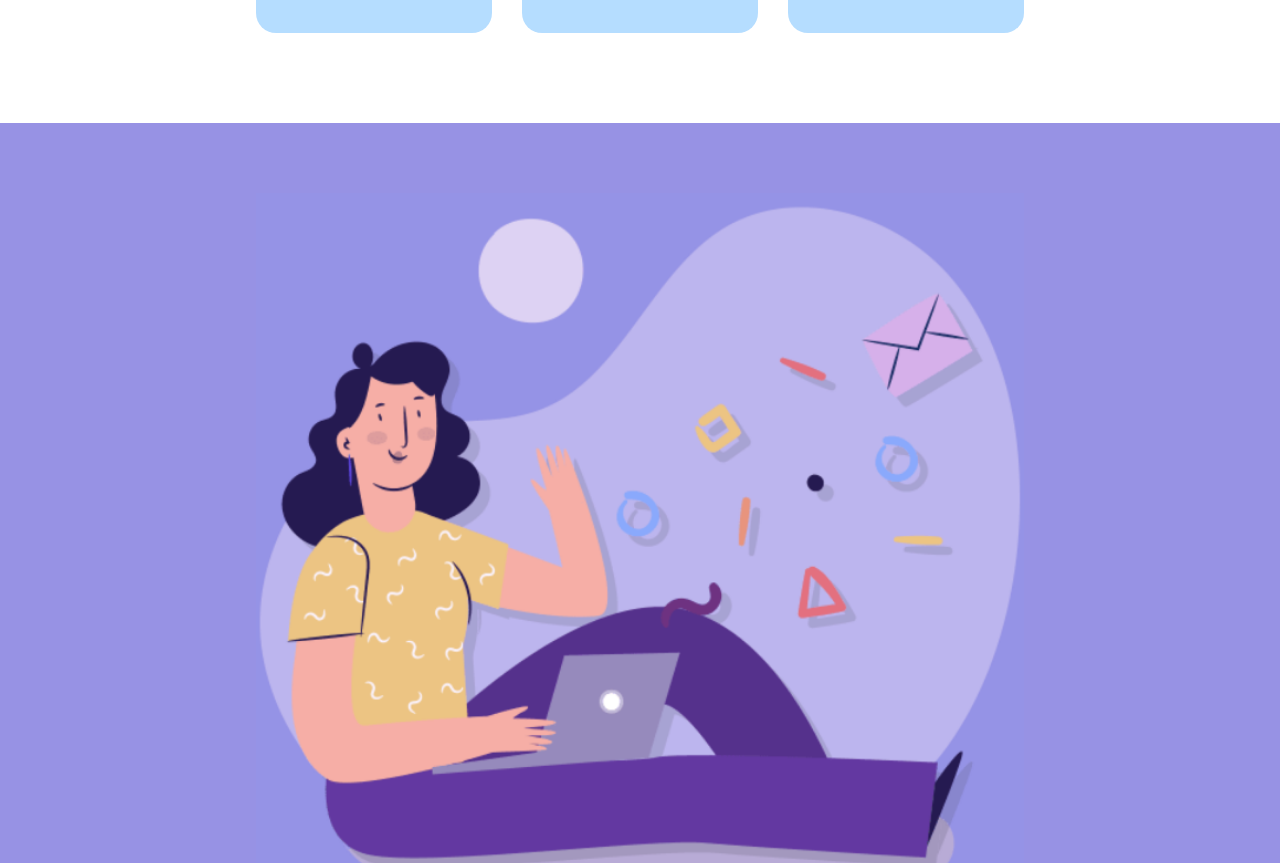
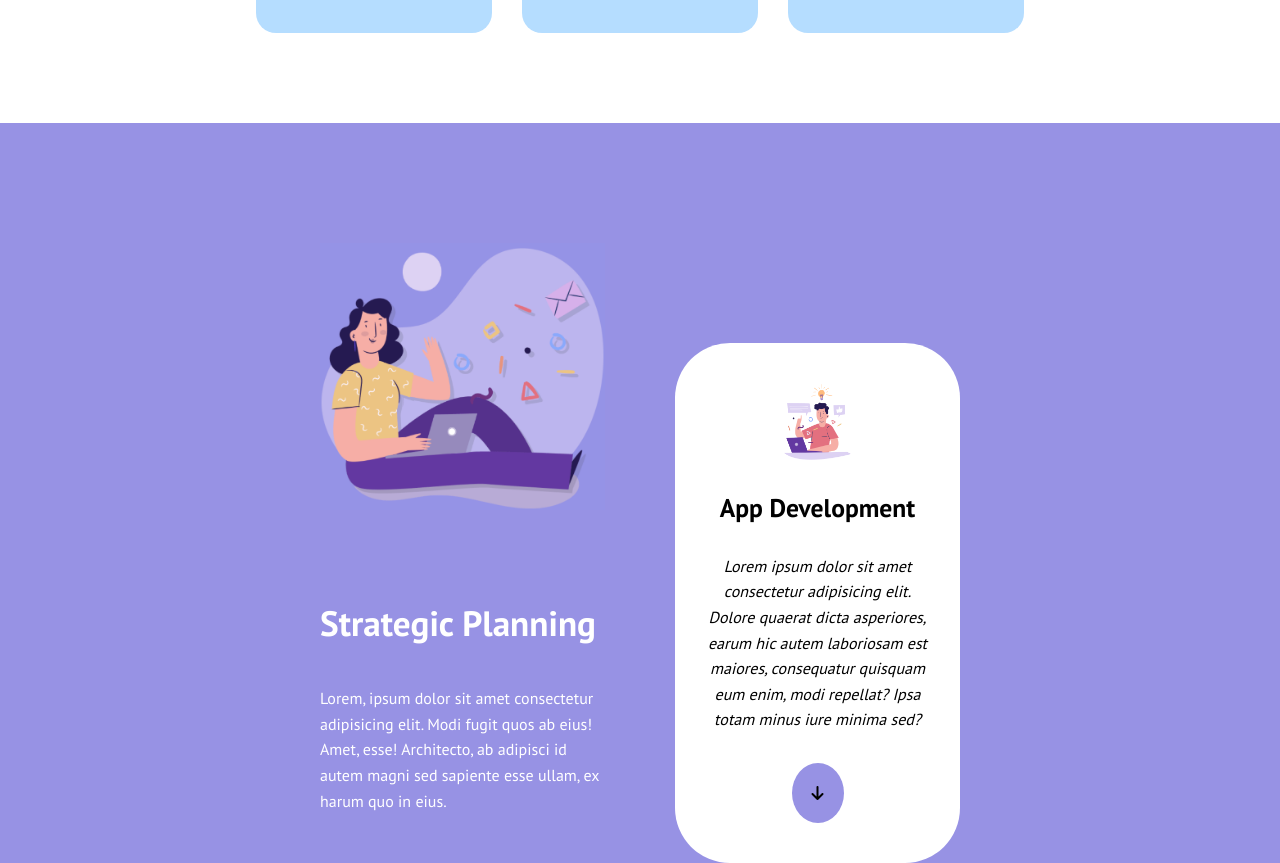
Before and after one commit to Failah/htmlcss-responsive-layout, a plain HTML site: page index.html in a window 1280 px wide. Shown: the part 1180-2043 px from the top of the page. Drawn offline with Linux system fonts and the light colour scheme.

```diff
--- a/css/style.css
+++ b/css/style.css
@@ -529,6 +529,35 @@
     #demo-app img {
         width: 45%;
     }
+
+    #strategic-planning .container {
+        max-width: 50%;
+        flex-direction: row;
+        column-gap: 70px;
+        padding-top: 120px;
+    }
+
+    #strategic-planning .container div {
+        width: calc(50% - 35px);
+    }
+
+    #strategic-planning .container div:first-child {
+        display: flex;
+        flex-direction: column
+    }
+
+    #strategic-planning .container div:first-child div:first-child {
+        width: 100%;
+        margin-bottom: 50px;
+    }
+
+    #strategic-planning .card-2 {
+        margin-top: 100px;
+    }
+
+    #strategic-planning .card-2 div:last-child {
+        width: auto;
+    }
 }
 
 
```
